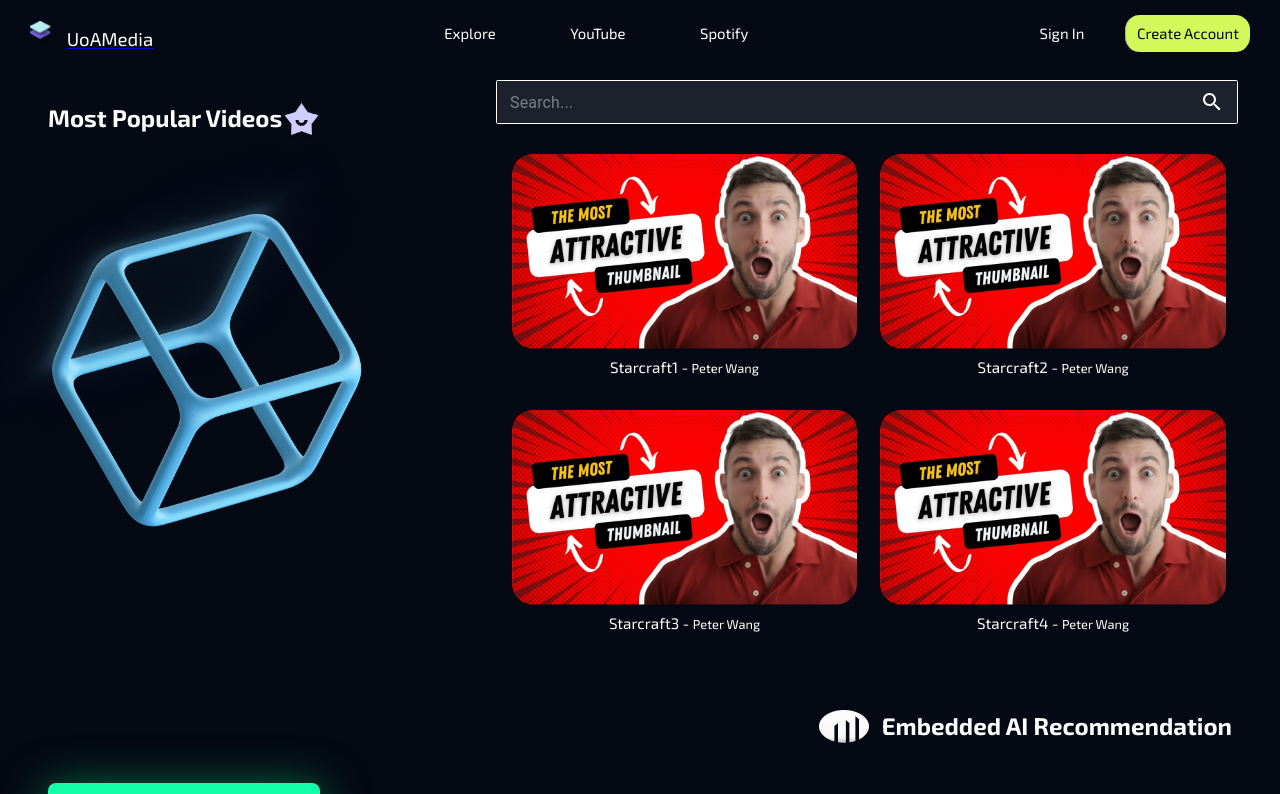
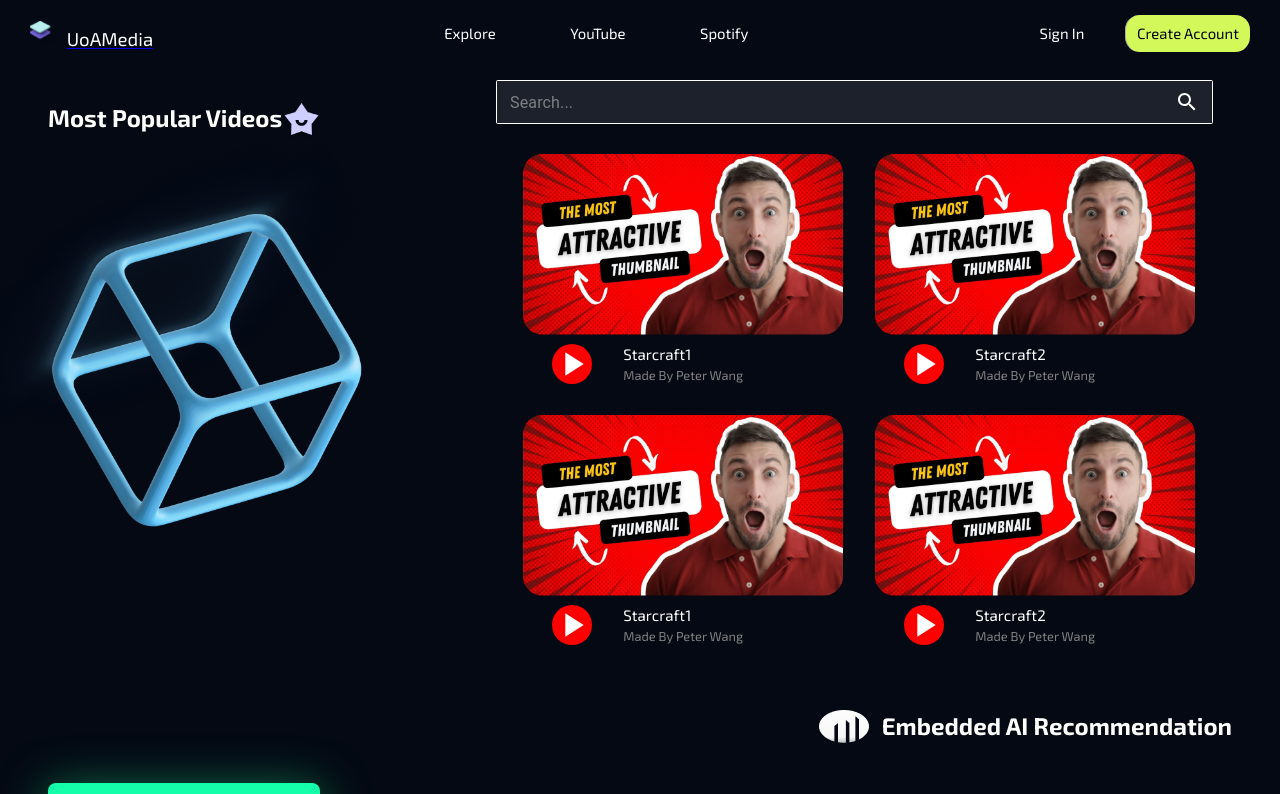
Before and after one commit to UOA-CS732-SE750-Students-2024/project-group-noble-nightingales, a React (Vite) app in the folder frontend/frontend-react/: page /youtube in a window 1280 px wide. Shown: the top 794 px of the page. Built offline with nearby package versions, Linux system fonts and the light colour scheme.

Commit message:
YouTUbe PopularRow refactored

```diff
--- a/frontend/frontend-react/src/Components/YouTube/PopularRow/PopularRow.jsx
+++ b/frontend/frontend-react/src/Components/YouTube/PopularRow/PopularRow.jsx
@@ -5,12 +5,13 @@ import YouTubeCover from "../../../assets/YouTubeCover.png";
 import TextField from "@mui/material/TextField";
 import SearchIcon from "@mui/icons-material/Search";
 import InputAdornment from "@mui/material/InputAdornment";
+import PlayArrowIcon from "@mui/icons-material/PlayArrow";
 import { createTheme, ThemeProvider } from "@mui/material/styles";
 import { NavLink } from "react-router-dom";
 
 export default function PopularRow() {
   // Might need to refactor dummy data lists alongside subsequent <li> components to reduce code duplication
-  const dummyTopVideosOne = [
+  const dummyTopVideos = [
     {
       imageURL: YouTubeCover,
       name: "Starcraft1",
@@ -19,19 +20,6 @@ export default function PopularRow() {
     {
       imageURL: YouTubeCover,
       name: "Starcraft2",
-      author: "Peter Wang",
-    },
-  ];
-
-  const dummyTopVideosTwo = [
-    {
-      imageURL: YouTubeCover,
-      name: "Starcraft3",
-      author: "Peter Wang",
-    },
-    {
-      imageURL: YouTubeCover,
-      name: "Starcraft4",
       author: "Peter Wang",
     },
   ];
@@ -55,6 +43,34 @@ export default function PopularRow() {
       },
     },
   });
+
+  // Function to render the video list
+  const renderVideoList = (videos) => {
+    return (
+      <ul className="videoList">
+        {videos.map((video) => (
+          <li className="videoListElement" key={video.name}>
+            <NavLink to="/youtube">
+              <img
+                className="videoImage"
+                src={video.imageURL}
+                alt={video.name}
+              />
+            </NavLink>
+            <div className="videoInfo-container">
+              <PlayArrowIcon className="playArrow" />
+              <div className="videoInfo">
+                <span style={{ fontSize: "1.9vh" }}>{video.name}</span>
+                <span style={{ fontSize: "1.6vh", color: "gray" }}>
+                  Made By {video.author}
+                </span>
+              </div>
+            </div>
+          </li>
+        ))}
+      </ul>
+    );
+  };
 
   return (
     <div className="PopularRow-container">
@@ -93,7 +109,7 @@ export default function PopularRow() {
                 backgroundColor: "#FFFFFF19",
                 borderRadius: "0.2vh",
                 height: "5.5vh",
-                width: "58vw",
+                width: "56vw",
               },
               endAdornment: (
                 <InputAdornment position="end">
@@ -103,40 +119,8 @@ export default function PopularRow() {
             }}
           />
         </ThemeProvider>
-        <ul className="topVideoList">
-          {dummyTopVideosOne.map((topVideo) => (
-            <li className="topVideoListElement" key={topVideo.name}>
-              <NavLink to="/youtube">
-                <img
-                  className="topVideoImage"
-                  src={topVideo.imageURL}
-                  alt={topVideo.name}
-                />
-              </NavLink>
-              <div>
-                <span style={{ fontSize: "1.9vh" }}>{topVideo.name} - </span>
-                <span style={{ fontSize: "1.6vh" }}>{topVideo.author}</span>
-              </div>
-            </li>
-          ))}
-        </ul>
-        <ul className="topVideoList">
-          {dummyTopVideosTwo.map((topVideo) => (
-            <li className="topVideoListElement" key={topVideo.name}>
-              <NavLink to="/youtube">
-                <img
-                  className="topVideoImage"
-                  src={topVideo.imageURL}
-                  alt={topVideo.name}
-                />
-              </NavLink>
-              <div>
-                <span style={{ fontSize: "1.9vh" }}>{topVideo.name} - </span>
-                <span style={{ fontSize: "1.6vh" }}>{topVideo.author}</span>
-              </div>
-            </li>
-          ))}
-        </ul>
+        {renderVideoList(dummyTopVideos)}
+        {renderVideoList(dummyTopVideos)}
       </div>
     </div>
   );
--- a/frontend/frontend-react/src/Components/YouTube/PopularRow/PopularRowCSS/PopularRow.css
+++ b/frontend/frontend-react/src/Components/YouTube/PopularRow/PopularRowCSS/PopularRow.css
@@ -15,25 +15,56 @@
     flex: 7;
 }
 
-.PopularRow-container .right .topVideoList {
+.PopularRow-container .video{
+    display: flex;
+    flex-direction: column;
+}
+
+.PopularRow-container .videoList{
     display: flex;
     list-style-type: none;
     padding-top: 1.8vh;
-    margin-left: -1.9vw
+    margin-left: -1vw
 }
 
-.PopularRow-container .right .topVideoListElement {
+.PopularRow-container .videoList .videoListElement{
     display: flex;
     flex-direction: column;
     align-items: center;
-    padding-right: 1.8vw; /* element gap*/
+    padding-right: 2.5vw; /* element gap*/
 }
 
-.PopularRow-container .right .topVideoImage {
-    width: 27vw;
+.PopularRow-container .videoList .videoListElement .videoImage{
+    display: flex;
+    flex-direction: column;
+    align-items: center;
+    width: 25vw; /* image width */
     transition: width 0.5s ease-in-out;
 }
 
-.PopularRow-container .right .topVideoImage:hover {
-    width: 29vw;
+.PopularRow-container .videoList .videoListElement .videoImage:hover {
+    width: 27vw;
 }
+
+.PopularRow-container .videoList .videoInfo-container{
+    display: flex;
+    margin-top: 1vh;
+}
+
+.PopularRow-container .videoList .videoInfo-container .playArrow{
+    position: absolute;
+    transform: translate(-50%, -50%);
+    background-color: red;
+    border-radius: 50%;
+    width: 40px; /* Adjust the width to fit the design */
+    height: 40px; /* Adjust the height to fit the design */
+    display: flex;
+    margin-left: -4vw;
+    margin-top: 2.7vh;
+}
+
+.PopularRow-container .videoList .videoInfo{
+    display: flex;
+    flex-direction: column;
+    align-items: self-start;
+}
```
